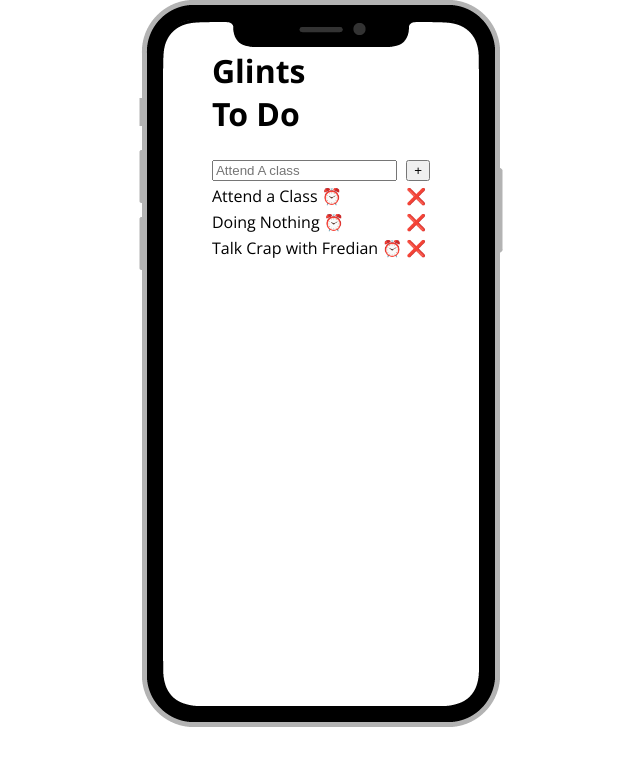
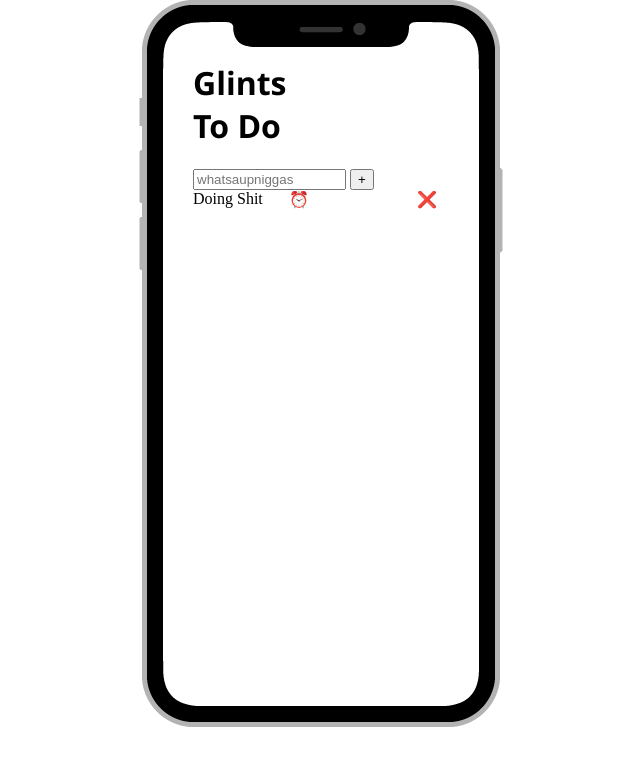
Before and after one commit to abbayosua/glintstodo, a plain HTML site: page index.html in a window 1280 px wide. Shown: the whole page, without its empty margins (319-959 px from the left). Drawn offline with nearby package versions, Linux system fonts and the light colour scheme.

Commit message:
Penambahan index.css dan edit index.html

```diff
--- /dev/null
+++ b/index.css
@@ -0,0 +1,24 @@
+@import url('https://fonts.googleapis.com/css?family=Open+Sans|Ruda');
+    body {
+        background-image: url(iphonex.png);
+        background-repeat: no-repeat;
+        background-position-x: 50%;
+
+    }
+    table {
+        padding-top: 3%;
+        font-family: 'Open Sans';
+    }
+    .buatcenter {
+        margin: auto;
+        width: 16em;
+        padding-top: 2em;
+    }
+    h1{
+        font-family: 'Segoe UI', Tahoma, Geneva, Verdana, sans-serif;
+    }
+    .container-activities {
+        display: flex;
+        flex-direction: row;
+
+    }
--- a/index.html
+++ b/index.html
@@ -1,26 +1,13 @@
-<html lang="id">
+<html lang="en">
 <head>
-    <style>
-    @import url('https://fonts.googleapis.com/css?family=Open+Sans|Ruda');
-    body {
-        background-image: url(iphonex.png);
-        background-repeat: no-repeat;
-        background-position-x: 50%;
-    }
-    table {
-        padding-top: 3%;
-        font-family: 'Open Sans';
-    }
-    h1{
-        font-family: 'Segoe UI', Tahoma, Geneva, Verdana, sans-serif;
-    }
-    </style>
     <meta charset="UTF-8">
     <meta name="viewport" content="width=device-width, initial-scale=1.0">
     <meta http-equiv="X-UA-Compatible" content="ie=edge">
+   <link rel="stylesheet" href="index.css">
     <title>Glints To Do App</title>
 </head>
 <body>
+    <!--Code Lama Boss
     <table align="center">
         <tr>
             <td>
@@ -44,5 +31,26 @@
             <td>❌</td>
         </tr>
     </table>
+    Akhir Code Lama Boss-->
+    <div class="buatcenter">
+        <h1>Glints <br> To Do</h1>
+
+            <div class="container-input">
+                    <input type="text" placeholder="whatsaupniggas" size="16em">
+                    <button>+</button>
+            </div>
+
+            <div class="container-activities">
+                <div style="flex-basis: 6em;">
+                    Doing Shit
+                </div>
+                <div style="flex-basis: 8em;">
+                    ⏰
+                </div>
+                <div>
+                    ❌
+                </div>
+            </div>
+    </div>
 </body>
 </html>
```
